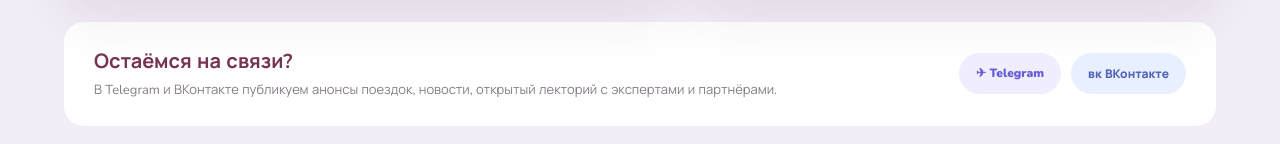
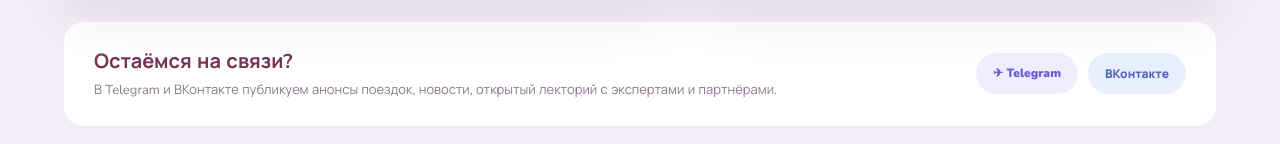
Before and after one commit to comme-1l-faut/lapki-hse, a plain HTML site: page index.html in a window 1280 px wide. Shown: the part 5595-5739 px from the top of the page. Drawn offline with nearby package versions, Linux system fonts and the light colour scheme.

Commit message:
Update index.html

```diff
--- a/index.html
+++ b/index.html
@@ -135,7 +135,7 @@
           <div class="calendar panel"><div class="calendar-head"><button id="prev-month" aria-label="Предыдущий месяц">‹</button><h3 id="calendar-month">Ноябрь 2026</h3><button id="next-month" aria-label="Следующий месяц">›</button></div><div class="calendar-grid" id="calendar-grid"></div><div class="calendar-legend"><span class="legend-items"><span><i class="legend-event"></i> день выезда</span><span><i class="legend-today"></i> сегодня</span></span><small>Нажми на дату, чтобы узнать подробности</small></div></div>
           <div class="trip-info panel" id="trip-info"><div class="trip-date">30 НОЯБРЯ · ПОНЕДЕЛЬНИК</div><h3>Наш ближайший выезд 🐾</h3><p>Собираемся вместе, чтобы провести время с хвостиками, помочь с прогулками и заботой о приюте.</p><div class="trip-detail"><span>🕒</span><span><b>Время:</b> уточняется</span></div><div class="trip-detail"><span>📍</span><span><b>Место:</b> приют объявим в наших соцсетях</span></div><div class="trip-detail"><span>💌</span><span><b>Что взять:</b> удобную одежду, хорошее настроение и желание помогать</span></div><a class="btn btn-primary" href="https://t.me/" target="_blank" rel="noopener">следить за анонсами ↗</a></div>
         </div>
-        <div class="social-follow"><div><h3>Остаёмся на связи?</h3><p>В Telegram и ВКонтакте публикуем анонсы поездок, новости, открытый лекторий с экспертами и партнёрами.</p></div><div class="social-buttons"><a href="https://t.me/" target="_blank" rel="noopener">✈ Telegram</a><a href="https://vk.com/" target="_blank" rel="noopener">вк ВКонтакте</a></div></div>
+        <div class="social-follow"><div><h3>Остаёмся на связи?</h3><p>В Telegram и ВКонтакте публикуем анонсы поездок, новости, открытый лекторий с экспертами и партнёрами.</p></div><div class="social-buttons"><a href="https://t.me/" target="_blank" rel="noopener">✈ Telegram</a><a href="https://vk.com/" target="_blank" rel="noopener">ВКонтакте</a></div></div>
       </div>
     </section>
 
```
